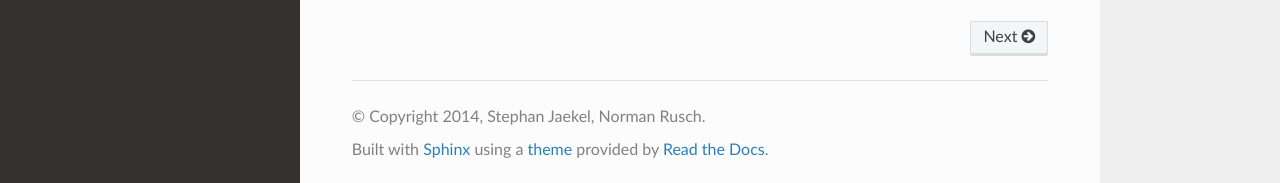
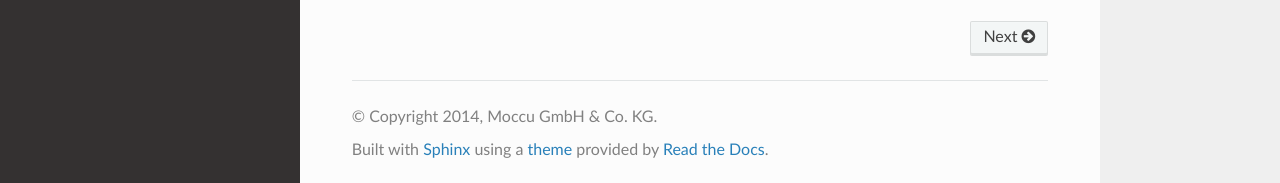
Before and after one commit to moccu/django-omnibus, a Sphinx documentation site: the page built from docs/source/index.rst, in a window 1280 px wide and 900 px high, scrolled down 2174 px. Shown: the part 714-897 px from the top of the window. Built offline with Sphinx 7.4.7 and the Read the Docs theme 2.0.0, drawn with Linux system fonts in a browser that asks for light colours.

Commit message:
Fix copyright in docs conf

```diff
--- a/docs/source/conf.py
+++ b/docs/source/conf.py
@@ -9,7 +9,7 @@ source_suffix = '.rst'
 master_doc = 'index'
 
 project = u'django-omnibus'
-copyright = u'2014, Stephan Jaekel, Norman Rusch'
+copyright = u'2014, Moccu GmbH & Co. KG'
 
 dist = pkg_resources.get_distribution('django_omnibus')
 version = dist.version
```
